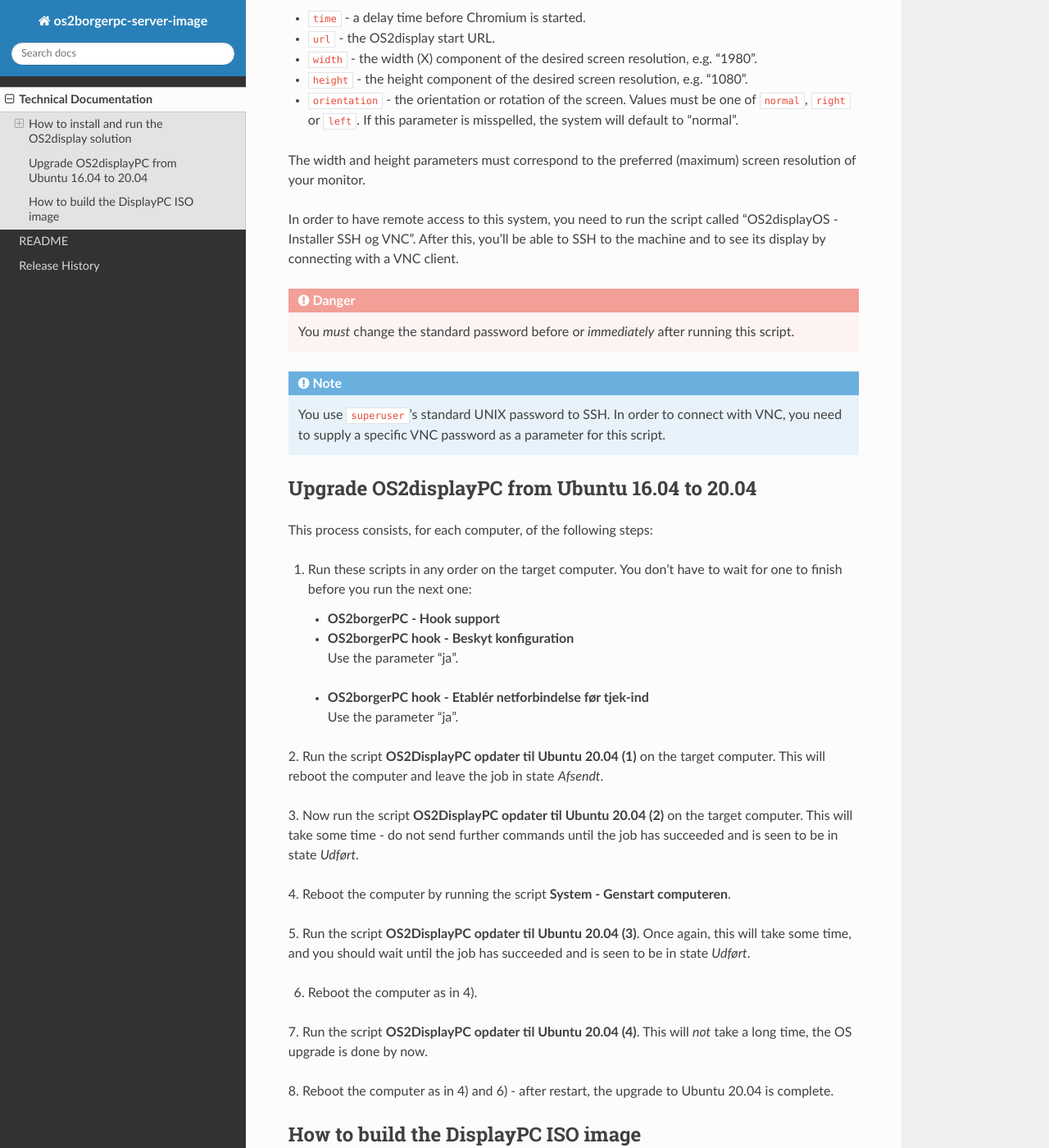
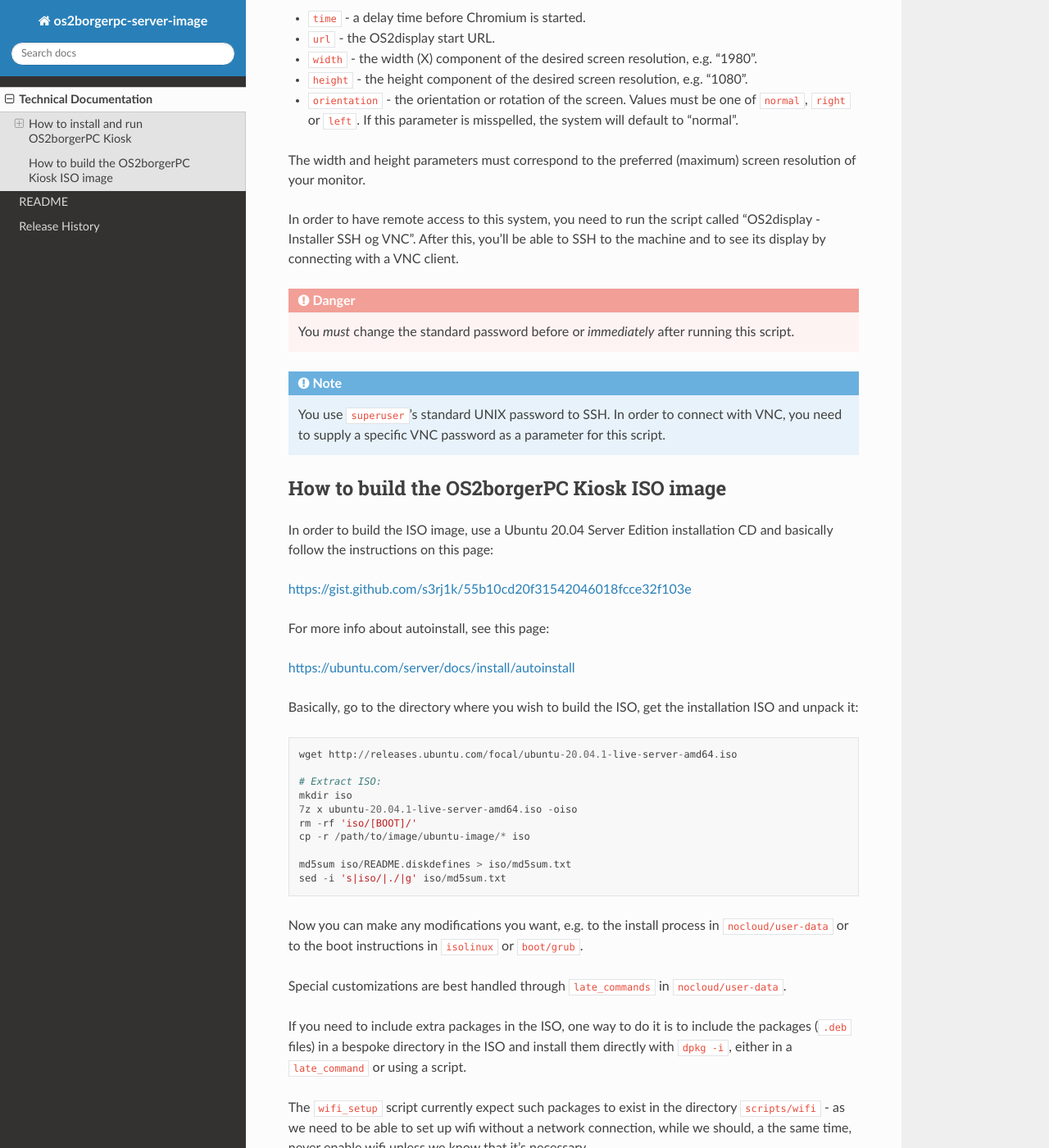
Before and after one commit to OS2borgerPC/os2borgerpc-kiosk-image, a Sphinx documentation site: the page built from docs/source/dev.rst, in a window 1280 px wide and 1400 px high, scrolled down 3782 px. Shown: the whole window at 82% size. Built offline with Sphinx 7.4.7 and the Read the Docs theme 2.0.0, drawn with Linux system fonts in a browser that asks for light colours; some of the changed text lies outside the part shown.

Commit message:
Remove references to "OS2displayPC".

```diff
--- a/docs/source/dev.rst
+++ b/docs/source/dev.rst
@@ -1,8 +1,8 @@
 Technical Documentation
 =======================
 
-How to install and run the OS2display solution
-**********************************************
+How to install and run OS2borgerPC Kiosk
+****************************************
 
 Install OS2borgerPC server image
 --------------------------------
@@ -109,14 +109,14 @@
 may deploy OS2display to it.
 
 In the admin system, we have introduced three global scripts with the
-prefix "OS2displayPC".
+prefix "OS2display".
 
-The first is called "OS2displayPC  - Installer Chromium" and will
+The first is called "OS2display  - Installer Chromium" and will
 install the browser and setup minimum GUI capabilities.
 
 When this script has run successfully, you can configure Chromium to
 start automatically on boot and configure the start URL and time delay
-as needed. You do this by running the script called "OS2displayPC - Autostart
+as needed. You do this by running the script called "OS2display - Autostart
 Chromium".
 
 In this script, you must specify the following four parameters:
@@ -135,7 +135,7 @@
 (maximum) screen resolution of your monitor.
 
 In order to have remote access to this system, you need to run the
-script called "OS2displayOS  - Installer SSH og VNC". After this, you'll
+script called "OS2display  - Installer SSH og VNC". After this, you'll
 be able to SSH to the machine and to see its display by connecting with
 a VNC client.
 
@@ -151,48 +151,8 @@
     parameter for this script.
 
 
-
-Upgrade OS2displayPC from Ubuntu 16.04 to 20.04
-***********************************************
-
-This process consists, for each computer, of the following steps:
-
-1. Run these scripts in any order on the target computer.
-   You don't have to wait for one to finish before you run the next one:
-
-   * **OS2borgerPC - Hook support**
-   * | **OS2borgerPC hook - Beskyt konfiguration**
-     | Use the parameter "ja".
-   * | **OS2borgerPC hook - Etablér netforbindelse før tjek-ind**
-     | Use the parameter "ja".
-
-2. Run the script **OS2DisplayPC opdater til Ubuntu 20.04 (1)** on the target
-computer. This will reboot the computer and leave the job in state
-*Afsendt*.
-
-3. Now run the script **OS2DisplayPC opdater til Ubuntu 20.04 (2)** on the
-target computer. This will take some time - do not send further commands
-until the job has succeeded and is seen to be in state *Udført*.
-
-4. Reboot the computer by running the script **System - Genstart
-computeren**.
-
-5. Run the script **OS2DisplayPC opdater til Ubuntu 20.04 (3)**. Once
-again, this will take some time, and you should wait until the job has
-succeeded and is seen to be in state *Udført*.
-
-6. Reboot the computer as in 4).
-
-7. Run the script **OS2DisplayPC opdater til Ubuntu 20.04 (4)**. This
-will *not* take a long time, the OS upgrade is done by now.
-
-8. Reboot the computer as in 4) and 6) - after restart, the upgrade to Ubuntu
-20.04 is complete.
-
-
-
-How to build the DisplayPC ISO image
-************************************
+How to build the OS2borgerPC Kiosk ISO image
+********************************************
 
 In order to build the ISO image, use a Ubuntu 20.04 Server Edition
 installation CD and basically follow the instructions on this page:
@@ -231,6 +191,11 @@
 and install them directly with ``dpkg -i``, either in a ``late_command``
 or using a script.
 
+The ``wifi_setup`` script currently expect such packages to exist in the
+directory ``scripts/wifi`` - as we need to be able to set up wifi
+without a network connection, while we should, a the same time, never
+enable wifi unless we know that it's necessary.
+
 Alternatively, you could make them officially part of the image by
 adding them in ``pool/extras``.  This, however, requires you to unsquash
 the embedded ``squashfs`` file system, update the package lists,
@@ -256,9 +221,9 @@
 
 Once you're ready to create the ISO image for installation, run: ::
 
-    xorriso -as mkisofs -r   -V os2displaypc   -o os2displaypc-1.0.0rc1.iso   -J -l -b isolinux/isolinux.bin -c isolinux/boot.cat -no-emul-boot   -boot-load-size 4 -boot-info-table   -eltorito-alt-boot -e boot/grub/efi.img -no-emul-boot   -isohybrid-gpt-basdat -isohybrid-apm-hfsplus   -isohybrid-mbr /usr/lib/ISOLINUX/isohdpfx.bin iso/boot iso
+    xorriso -as mkisofs -r   -V os2borgerpc_kiosk   -o os2borgerpc_kiosk-1.0.0rc1.iso   -J -l -b isolinux/isolinux.bin -c isolinux/boot.cat -no-emul-boot   -boot-load-size 4 -boot-info-table   -eltorito-alt-boot -e boot/grub/efi.img -no-emul-boot   -isohybrid-gpt-basdat -isohybrid-apm-hfsplus   -isohybrid-mbr /usr/lib/ISOLINUX/isohdpfx.bin iso/boot iso
 
-where "os2displaypc" and "os2displaypc-1.0.0rc1.iso" should be replaced
+where "os2borgerpc_kiosk" and "os2borgerpc_kiosk-1.0.0rc1.iso" should be replaced
 by what you wish the tag and filename of the ISO image to be.
 
 You'll need to install the necessary dependencies to create the ISO - on
```
Also changed, not shown: 4 other files.
